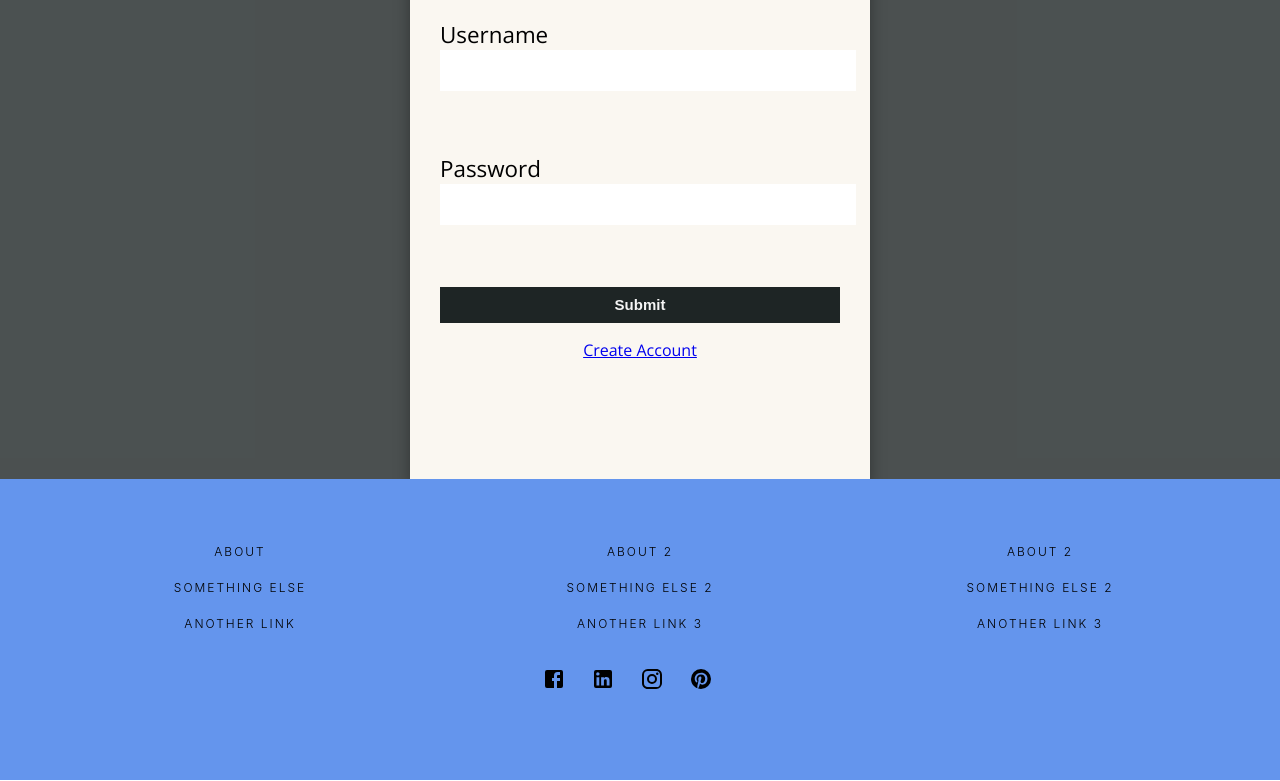
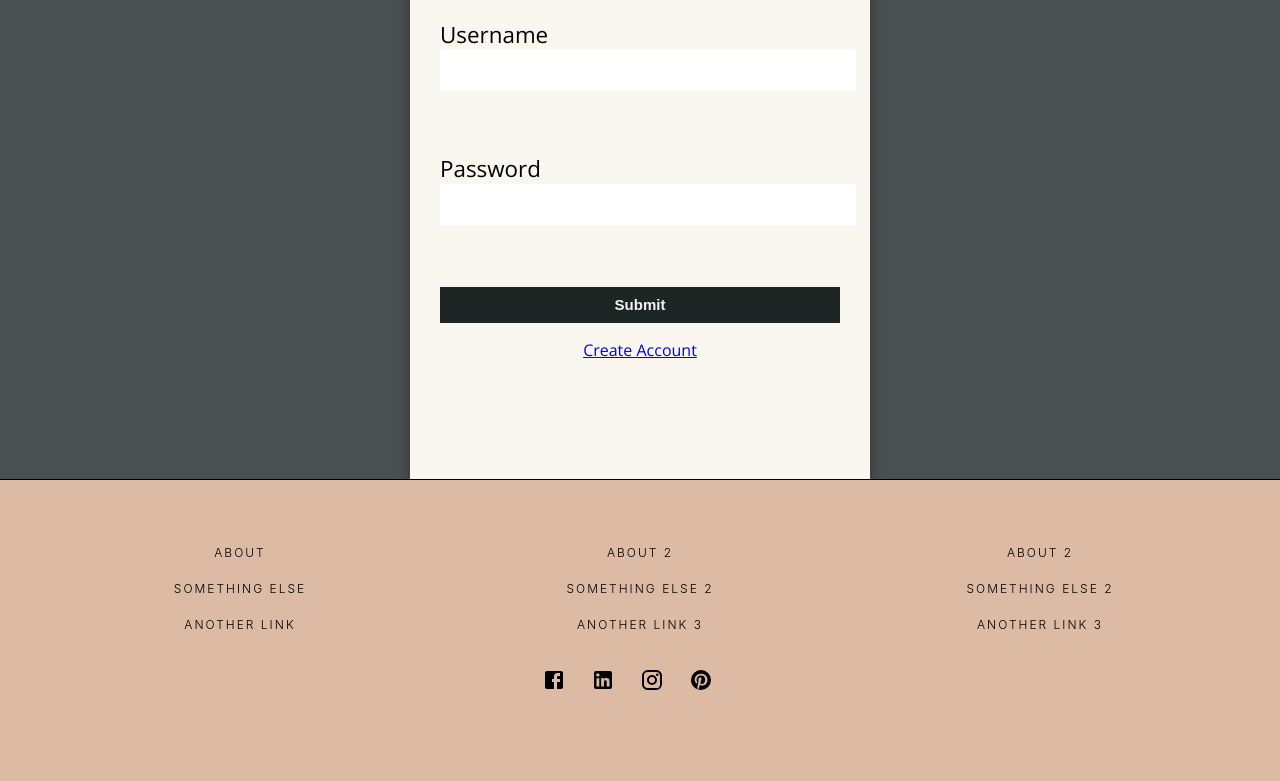
Before and after one commit to JLPinthecity/horror-movies-frontend, a React (Create React App) app: page /login in a window 1280 px wide. Shown: the part 305-1086 px from the top of the page. Built offline with nearby package versions, Linux system fonts and the light colour scheme; no server answers; a web font is replaced by a local one.

Commit message:
change footer colors

```diff
--- a/src/App.css
+++ b/src/App.css
@@ -19,7 +19,7 @@
 .main-container {
     margin: 0;
     padding: 0;
-    background-color: rgb(250, 247, 241);
+    background-color: rgb(238, 232, 222);
     font-family: 'Nunito', sans-serif;
     font-size: 1rem;
     line-height: 1.5;
--- a/src/components/Footer.css
+++ b/src/components/Footer.css
@@ -6,9 +6,10 @@
 }
 
 .footer-container {
+    border-top: 1px solid currentColor;
     padding: 55px 40px;
-    background-color: cornflowerblue;
     margin: 0 auto;
+    background-color: rgb(220, 186, 164);
 }
 
 .footer-content {
```
